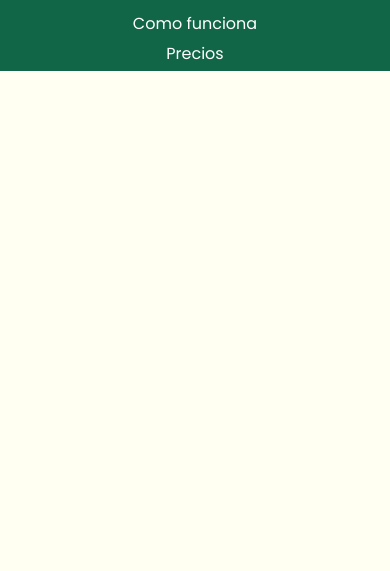
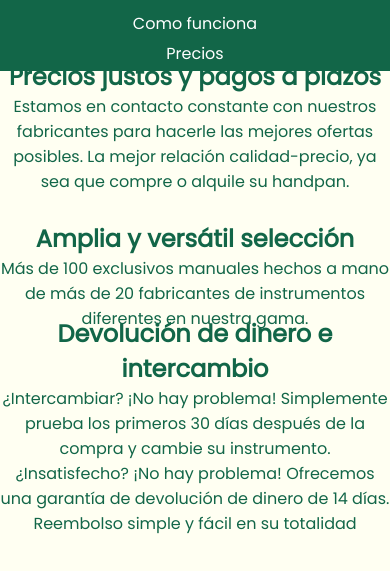
Before and after one commit to dgarciabravo13/Product-Landing-Page, a plain HTML site: page client/index.html in a window 390 px wide. Shown: the part 269-840 px from the top of the page. Drawn offline with Linux system fonts and the light colour scheme.

Commit message:
add section features, css and media querys

```diff
--- a/client/index.html
+++ b/client/index.html
@@ -43,6 +43,41 @@
           />
         </form>
       </section>
+      <div class="container">
+        <section id="features">
+          <div class="grid">
+            <div class="desc">
+              <h2>Precios justos y pagos a plazos</h2>
+              <p>
+                Estamos en contacto constante con nuestros fabricantes para
+                hacerle las mejores ofertas posibles. La mejor relación
+                calidad-precio, ya sea que compre o alquile su handpan.
+              </p>
+            </div>
+          </div>
+          <div class="grid">
+            <div class="desc">
+              <h2>Amplia y versátil selección</h2>
+              <p>
+                Más de 100 exclusivos manuales hechos a mano de más de 20
+                fabricantes de instrumentos diferentes en nuestra gama.
+              </p>
+            </div>
+          </div>
+          <div class="grid">
+            <div class="desc">
+              <h2>Devolución de dinero e intercambio</h2>
+              <p>
+                ¿Intercambiar? ¡No hay problema! Simplemente prueba los primeros
+                30 días después de la compra y cambie su instrumento.<br />
+                ¿Insatisfecho? ¡No hay problema! Ofrecemos una garantía de
+                devolución de dinero de 14 días. Reembolso simple y fácil en su
+                totalidad
+              </p>
+            </div>
+          </div>
+        </section>
+      </div>
     </div>
   </body>
 </html>
--- a/client/stylesheets/style.css
+++ b/client/stylesheets/style.css
@@ -172,3 +172,31 @@ nav > ul {
     margin-top: 120px;
   }
 }
+
+#features {
+  margin-top: 30px;
+}
+
+#features .desc {
+  display: flex;
+  flex-direction: column;
+  justify-content: center;
+  height: 125px;
+  width: 80vw;
+  padding: 5px;
+}
+
+@media (max-width: 550px) {
+  #features .desc {
+    width: 100%;
+    text-align: center;
+    padding: 0;
+    height: 150px;
+  }
+}
+
+@media (max-width: 650px) {
+  #features {
+    margin-top: 0;
+  }
+}
```
